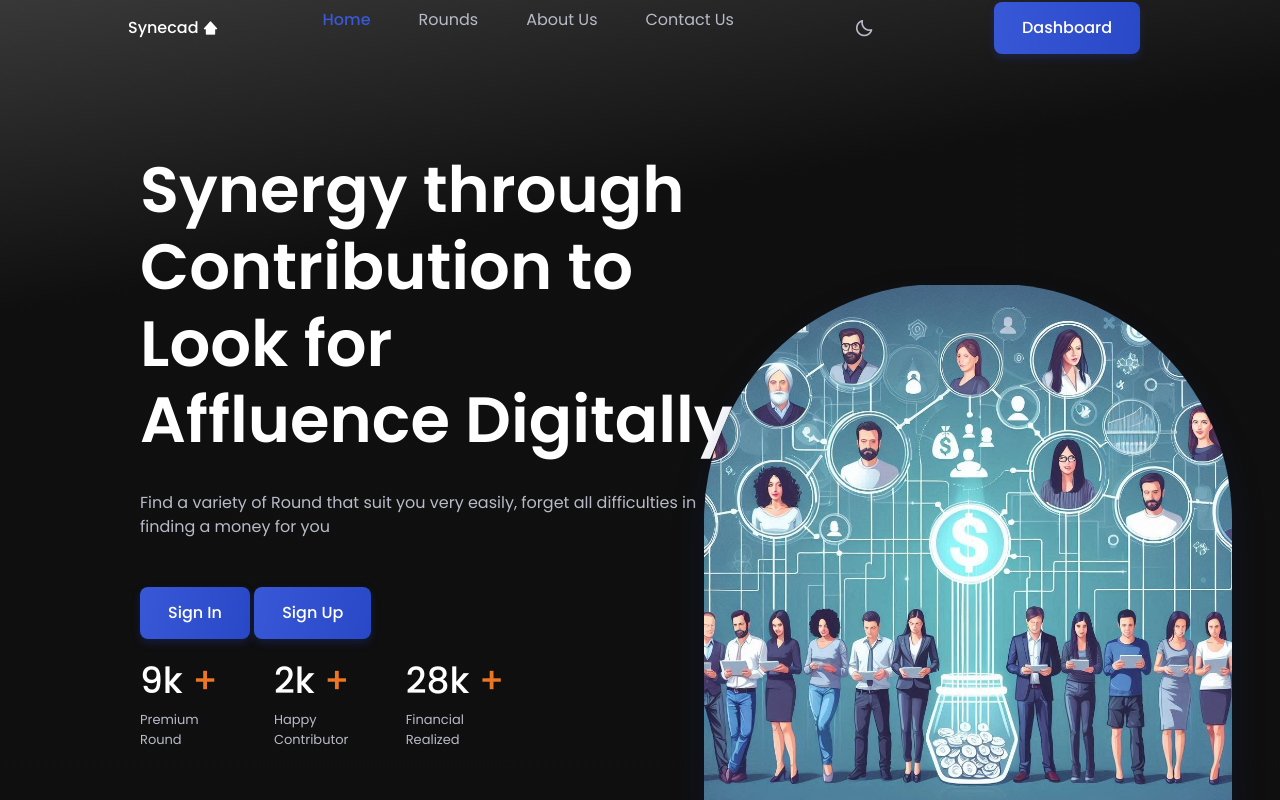
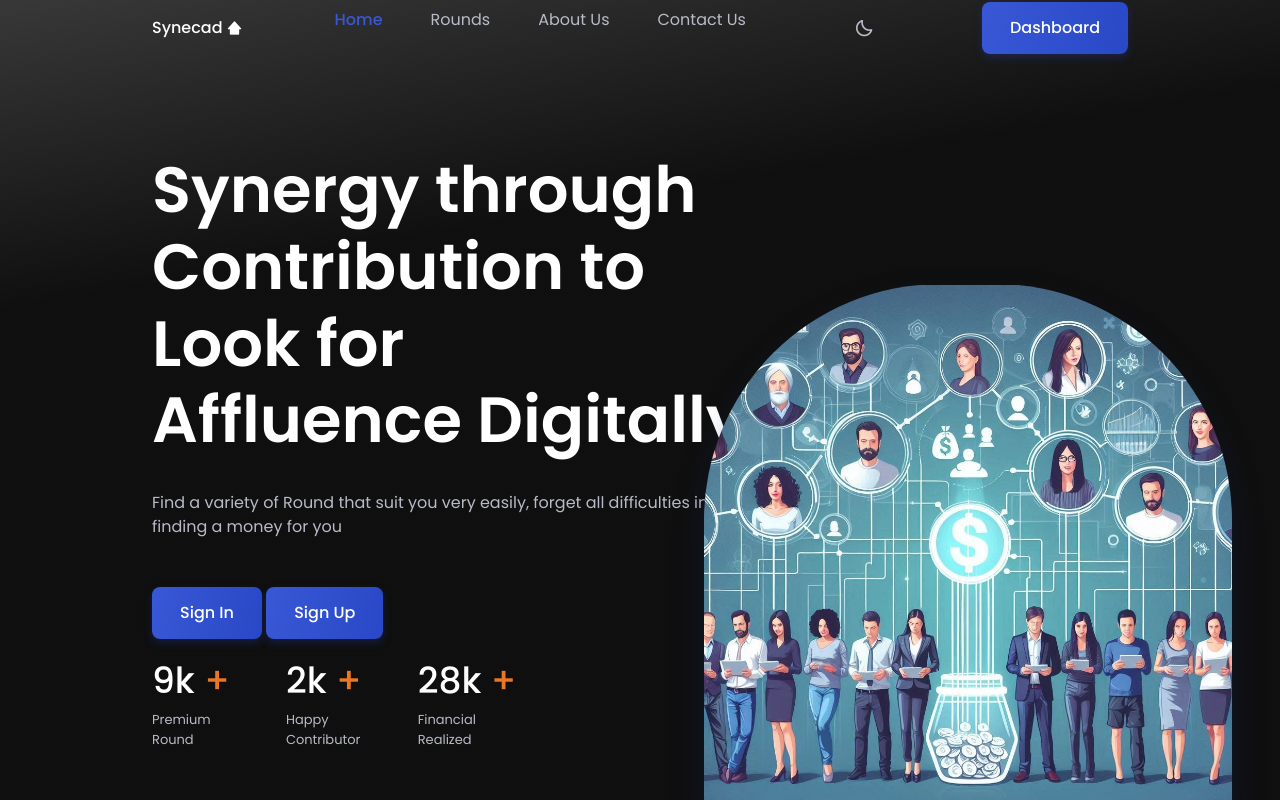
Before and after one commit to Faris-hassann/synecad, a plain HTML site: page index.html in a window 1280 px wide. Shown: the top 800 px of the page. Drawn offline with nearby package versions, Linux system fonts and the light colour scheme.

Commit message:
Update styles.css

```diff
--- a/assets/css/styles.css
+++ b/assets/css/styles.css
@@ -70,6 +70,8 @@ body {
   color: var(--text-color);
   transition: .3s;
   /* For animation dark mode */
+  margin: 0;
+  overflow-x: hidden;
 }
 
 h1,
@@ -169,8 +171,9 @@ body.dark-theme {
 /*=============== REUSABLE CSS CLASSES ===============*/
 .container {
   max-width: 1024px;
-  margin-left: 1.5rem;
-  margin-right: 1.5rem;
+  margin: 0 auto;
+  padding: 0 1.5rem;
+  width: 100%;
 }
 
 .grid {
@@ -235,6 +238,15 @@ body.dark-theme {
 .nav__logo:hover {
   color: var(--first-color);
 }
+
+/* .nav__menu {
+  position: fixed;
+  width: 90%;
+  max-width: calc(100% - 4rem);
+  left: 50%;
+  transform: translateX(-50%);
+} */
+
 
 @media screen and (max-width: 1023px) {
   .nav__menu {
@@ -413,9 +425,6 @@ body.dark-theme {
   box-shadow: 0 4px 12px hsla(228, 66%, 45%, .25);
 }
 
-/* .nav__button {
-  display: none;
-} */
 
 /*=============== LOGOS ===============*/
 .logos__container {
```
